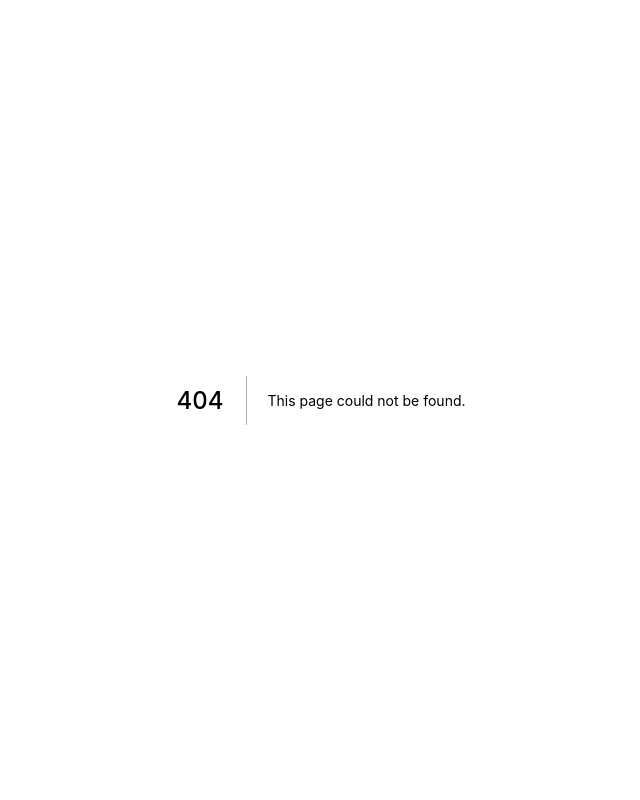
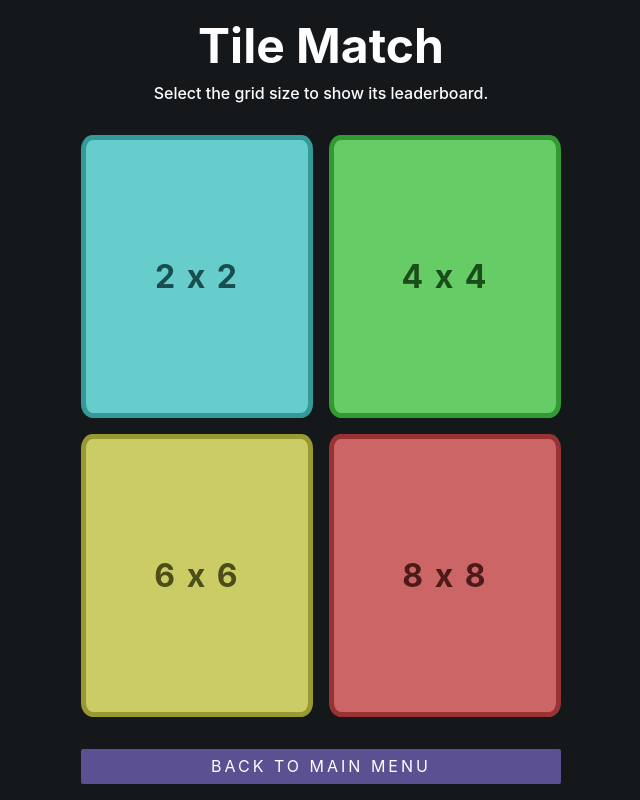
Before and after one commit to IamHaque/flip-memory-game, a Next.js app: page /leaderboard in a window 1280 px wide. Before the commit this address had no page. Shown: the whole page, without its empty margins (319-959 px from the left). Built offline with nearby package versions, Linux system fonts and the light colour scheme.

Commit message:
Added leaderboard screen

```diff
--- a/pages/api/leaderboard/[gridSize].js
+++ b/pages/api/leaderboard/[gridSize].js
@@ -16,7 +16,13 @@ export default async function handler(req, res) {
 
   try {
     // Get all users from DB
-    const users = await prisma.users.findMany();
+    const users = await prisma.users.findMany({
+      orderBy: [
+        {
+          updatedAt: "asc",
+        },
+      ],
+    });
 
     // Get leaderboard data for grid size
     const leaderboard = users
--- /dev/null
+++ b/pages/leaderboard.js
@@ -0,0 +1,138 @@
+import { useState, useEffect } from "react";
+
+import Link from "next/link";
+
+import { mapRange } from "../shared/utils";
+
+import GridSelectButton from "../components/grid-selection-button";
+
+export default function Game({ username, ...props }) {
+  const GRID_SIZES = [2, 4, 6, 8];
+
+  const [gridSize, setGridSize] = useState(undefined);
+  const [onMainScreen, setOnMainScreen] = useState(true);
+  const [currentUser, setCurrentUser] = useState(undefined);
+  const [leaderboardData, setLeaderBoardData] = useState([]);
+
+  // Initialize game data on page load
+  useEffect(() => {
+    let localUsername = JSON.parse(localStorage.getItem("tileMatchUsername"));
+    if (localUsername) {
+      setCurrentUser(localUsername);
+    }
+  }, []);
+
+  const resetState = () => {
+    setOnMainScreen(true);
+    setGridSize(undefined);
+    setLeaderBoardData([]);
+  };
+
+  const gridSelectionButtonClickHandler = async (selectedGridSize) => {
+    await getLeaderboardData(selectedGridSize);
+    setGridSize(selectedGridSize);
+    setOnMainScreen(false);
+  };
+
+  const getLeaderboardData = async (selectedGridSize) => {
+    if (!selectedGridSize || !GRID_SIZES.includes(selectedGridSize)) return;
+
+    const requestOptions = {
+      method: "GET",
+      headers: { "Content-Type": "application/json" },
+    };
+
+    const response = await fetch(
+      "/api/leaderboard/" + selectedGridSize,
+      requestOptions
+    );
+    const data = await response.json();
+
+    if (data && data.leaderboard) {
+      setLeaderBoardData(data.leaderboard);
+    }
+  };
+
+  let LeaderBoard;
+  if (leaderboardData && leaderboardData.length >= 0) {
+    LeaderBoard = (
+      <section className="leaderboardContainer">
+        {leaderboardData.map((user, index) => (
+          <p
+            className={`row ${user.username === currentUser ? "active" : ""}`}
+            key={index}
+          >
+            <span>{index + 1}.</span>
+            <span>{user.username}</span>
+            <span>{user.score}</span>
+          </p>
+        ))}
+
+        {leaderboardData.length < 10 ? (
+          new Array(10 - leaderboardData.length).fill(0).map((_, index) => (
+            <p className="row" key={index + "randomSalt01"}>
+              <span>-</span>
+              <span>-</span>
+              <span>-</span>
+            </p>
+          ))
+        ) : (
+          <></>
+        )}
+      </section>
+    );
+  }
+
+  let GameHeaderContent = (
+    <>
+      <p className="title">Tile Match</p>
+      <p className="description">
+        {onMainScreen
+          ? "Select the grid size to show its leaderboard."
+          : `Leaderboard of ${gridSize}x${gridSize} game mode.`}
+      </p>
+    </>
+  );
+
+  let GameMainContent;
+  if (onMainScreen) {
+    GameMainContent = (
+      <>
+        <div className="gridSelection main">
+          {GRID_SIZES.map((item, index) => (
+            <GridSelectButton
+              key={index}
+              gridSize={item}
+              hue={mapRange(index, 0, 3, 180, 360) * -1}
+              clickHandler={gridSelectionButtonClickHandler}
+            />
+          ))}
+        </div>
+        <div className="bottomButton">
+          <Link href="/">Back to Main Menu</Link>
+        </div>
+      </>
+    );
+  } else {
+    GameMainContent = (
+      <>
+        <div className="main leaderboardMain">
+          <p className="titleText center">Leader Board</p>
+
+          {LeaderBoard}
+        </div>
+
+        <div className="bottomButton" onClick={resetState}>
+          <span>Back to Grid Selection Screen</span>
+        </div>
+      </>
+    );
+  }
+
+  return (
+    <div className="container">
+      <div className="header">{GameHeaderContent}</div>
+      {GameMainContent}
+    </div>
+  );
+}
--- a/styles/globals.scss
+++ b/styles/globals.scss
@@ -291,6 +291,21 @@ a {
     width: 100%;
     max-width: 480px;
     max-height: 35vh;
+  }
+}
+
+.titleText {
+  width: 100%;
+  padding: 10px;
+  max-width: 480px;
+  font-size: 1.2em;
+  text-align: center;
+  letter-spacing: 5px;
+  content: "Leader Board";
+  text-transform: uppercase;
+  background-color: hsl(206, 15%, 6%);
+  font-family: "Courier New", Courier, monospace;
+}
 
 .leaderboardContainer {
   flex: 1;
@@ -308,6 +323,7 @@ a {
     gap: 5px;
     width: 100%;
     display: grid;
+    word-break: break-all;
     grid-template-columns: 1fr 3fr 1fr;
 
     span {
@@ -322,18 +338,11 @@ a {
   }
 }
 
-    .titleText {
-      width: 100%;
-      padding: 10px;
-      max-width: 480px;
-      font-size: 1.2em;
-      text-align: center;
-      letter-spacing: 5px;
-      content: "Leader Board";
-      text-transform: uppercase;
-      background-color: hsl(206, 15%, 6%);
-      font-family: "Courier New", Courier, monospace;
-    }
+.leaderboardMain {
+  grid-template-rows: 3em 1fr;
+
+  .leaderboardContainer .row:nth-child(even) {
+    background-color: hsl(206, 15%, 13%);
   }
 }
 
--- a/styles/home.module.scss
+++ b/styles/home.module.scss
@@ -112,6 +112,14 @@
     }
   }
 
+  .showLeaderboardButton {
+    --hue: 130;
+
+    & > a {
+      padding: 1em;
+    }
+  }
+
   .changeUsername {
     --hue: 0;
     padding: 1em;
```
Also changed, not shown: pages/game.js (+23 -25 lines), pages/index.js (+25 -20 lines). Lines whose indentation alone changed are shown as unchanged.
